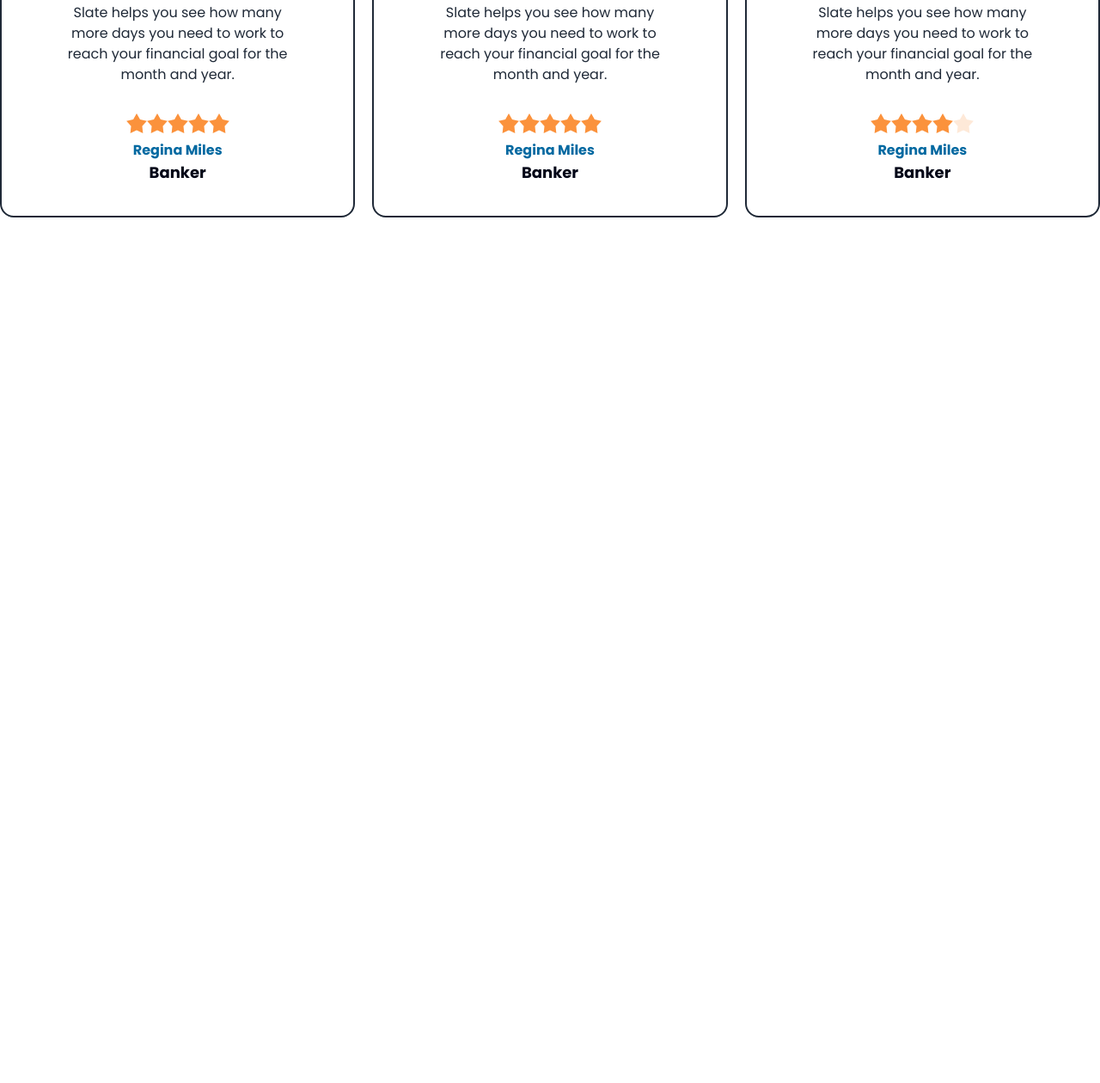
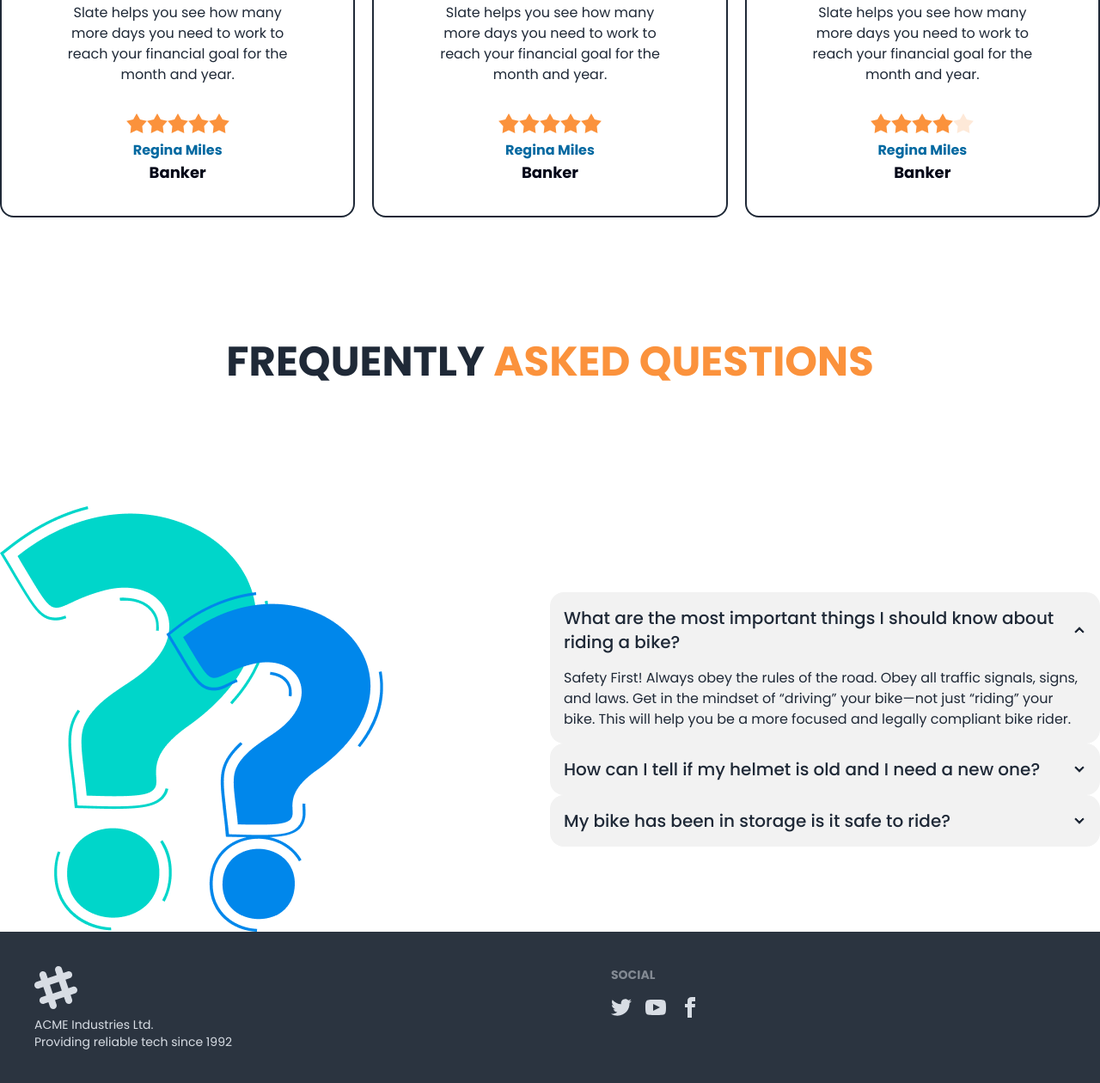
Before and after one commit to henryjobel/biker-zone, a plain HTML site: page index.html in a window 1280 px wide. Shown: the part 2254-3514 px from the top of the page at 86% size. Before the commit the page ends 2555 px from the top, so only its background shows below. Drawn offline with nearby package versions, Linux system fonts and the light colour scheme.

Commit message:
site done to use

```diff
--- a/index.html
+++ b/index.html
@@ -129,7 +129,7 @@
             <div class="card-body">
               <h2 class="card-title text-3xl">Ducati XDIAVEL S-73</h2>
               <p class="text-base">Lorem ipsum dolor sit amet, consectetur adipiscing elit. Lacus, fermentum amet faucibus sed id nisi lectus at.</p>
-              <div class="card-actions justify-start">
+              <div class="card-actions justify-center">
                 <button class="btn btn-primary">Buy Now</button>
               </div>
             </div>
@@ -140,7 +140,7 @@
             <div class="card-body">
               <h2 class="card-title text-3xl">Ducati XDIAVEL S-73</h2>
               <p class="text-base">Lorem ipsum dolor sit amet, consectetur adipiscing elit. Lacus, fermentum amet faucibus sed id nisi lectus at.</p>
-              <div class="card-actions justify-start">
+              <div class="card-actions justify-center">
                 <button class="btn btn-primary">Buy Now</button>
               </div>
             </div>
@@ -151,7 +151,7 @@
             <div class="card-body">
               <h2 class="card-title text-3xl">Ducati XDIAVEL S-73</h2>
               <p class="text-base">Lorem ipsum dolor sit amet, consectetur adipiscing elit. Lacus, fermentum amet faucibus sed id nisi lectus at.</p>
-              <div class="card-actions justify-start">
+              <div class="card-actions justify-center">
                 <button class="btn btn-primary">Buy Now</button>
               </div>
             </div>
@@ -231,7 +231,58 @@
           </div>
         </div>
       </section>
+      <!-- faq section -->
+      <section>
+        <h3 class="text-center text-5xl font-semibold my-36  uppercase">Frequently <span class=" text-orange-400">Asked Questions</span></h3>
+      </section>
+      <div class="flex flex-col lg:flex-row justify-center items-center">
+        <div class="flex-1">
+          <img src="./images/others/faq.png" alt="">
+        </div>
+        <div class="flex-1">
+          <div class="collapse collapse-arrow bg-base-200">
+            <input type="radio" name="my-accordion-2" checked="checked" />
+            <div class="collapse-title text-xl font-medium">
+              What are the most important things I should know about riding a bike?
+            </div>
+            <div class="collapse-content">
+              <p>Safety First! Always obey the rules of the road. Obey all traffic signals, signs, and laws. Get in the mindset of “driving” your bike—not just “riding” your bike. This will help you be a more focused and legally compliant bike rider. </p>
+            </div>
+          </div>
+          <div class="collapse collapse-arrow bg-base-200">
+            <input type="radio" name="my-accordion-2" />
+            <div class="collapse-title text-xl font-medium">
+              How can I tell if my helmet is old and I need a new one?
+            </div>
+            <div class="collapse-content">
+              <p>Safety First! Always obey the rules of the road. Obey all traffic signals, signs, and laws. Get in the mindset of “driving” your bike—not just “riding” your bike. This will help you be a more focused and legally compliant bike rider. </p>
+            </div>
+          </div>
+          <div class="collapse collapse-arrow bg-base-200">
+            <input type="radio" name="my-accordion-2" />
+            <div class="collapse-title text-xl font-medium">
+              My bike has been in storage is it safe to ride?
+            </div>
+            <div class="collapse-content">
+              <p>Safety First! Always obey the rules of the road. Obey all traffic signals, signs, and laws. Get in the mindset of “driving” your bike—not just “riding” your bike. This will help you be a more focused and legally compliant bike rider. </p>
+            </div>
+          </div>
+        </div>
+      </div>
     </main>
-    <footer></footer>
+    <footer class="footer p-10 bg-neutral text-neutral-content w-full">
+      <div>
+        <svg width="50" height="50" viewBox="0 0 24 24" xmlns="http://www.w3.org/2000/svg" fill-rule="evenodd" clip-rule="evenodd" class="fill-current"><path d="M22.672 15.226l-2.432.811.841 2.515c.33 1.019-.209 2.127-1.23 2.456-1.15.325-2.148-.321-2.463-1.226l-.84-2.518-5.013 1.677.84 2.517c.391 1.203-.434 2.542-1.831 2.542-.88 0-1.601-.564-1.86-1.314l-.842-2.516-2.431.809c-1.135.328-2.145-.317-2.463-1.229-.329-1.018.211-2.127 1.231-2.456l2.432-.809-1.621-4.823-2.432.808c-1.355.384-2.558-.59-2.558-1.839 0-.817.509-1.582 1.327-1.846l2.433-.809-.842-2.515c-.33-1.02.211-2.129 1.232-2.458 1.02-.329 2.13.209 2.461 1.229l.842 2.515 5.011-1.677-.839-2.517c-.403-1.238.484-2.553 1.843-2.553.819 0 1.585.509 1.85 1.326l.841 2.517 2.431-.81c1.02-.33 2.131.211 2.461 1.229.332 1.018-.21 2.126-1.23 2.456l-2.433.809 1.622 4.823 2.433-.809c1.242-.401 2.557.484 2.557 1.838 0 .819-.51 1.583-1.328 1.847m-8.992-6.428l-5.01 1.675 1.619 4.828 5.011-1.674-1.62-4.829z"></path></svg>
+        <p>ACME Industries Ltd.<br/>Providing reliable tech since 1992</p>
+      </div>
+      <div>
+        <span class="footer-title">Social</span>
+        <div class="grid grid-flow-col gap-4">
+          <a><svg xmlns="http://www.w3.org/2000/svg" width="24" height="24" viewBox="0 0 24 24" class="fill-current"><path d="M24 4.557c-.883.392-1.832.656-2.828.775 1.017-.609 1.798-1.574 2.165-2.724-.951.564-2.005.974-3.127 1.195-.897-.957-2.178-1.555-3.594-1.555-3.179 0-5.515 2.966-4.797 6.045-4.091-.205-7.719-2.165-10.148-5.144-1.29 2.213-.669 5.108 1.523 6.574-.806-.026-1.566-.247-2.229-.616-.054 2.281 1.581 4.415 3.949 4.89-.693.188-1.452.232-2.224.084.626 1.956 2.444 3.379 4.6 3.419-2.07 1.623-4.678 2.348-7.29 2.04 2.179 1.397 4.768 2.212 7.548 2.212 9.142 0 14.307-7.721 13.995-14.646.962-.695 1.797-1.562 2.457-2.549z"></path></svg></a>
+          <a><svg xmlns="http://www.w3.org/2000/svg" width="24" height="24" viewBox="0 0 24 24" class="fill-current"><path d="M19.615 3.184c-3.604-.246-11.631-.245-15.23 0-3.897.266-4.356 2.62-4.385 8.816.029 6.185.484 8.549 4.385 8.816 3.6.245 11.626.246 15.23 0 3.897-.266 4.356-2.62 4.385-8.816-.029-6.185-.484-8.549-4.385-8.816zm-10.615 12.816v-8l8 3.993-8 4.007z"></path></svg></a>
+          <a><svg xmlns="http://www.w3.org/2000/svg" width="24" height="24" viewBox="0 0 24 24" class="fill-current"><path d="M9 8h-3v4h3v12h5v-12h3.642l.358-4h-4v-1.667c0-.955.192-1.333 1.115-1.333h2.885v-5h-3.808c-3.596 0-5.192 1.583-5.192 4.615v3.385z"></path></svg></a>
+        </div>
+      </div>
+    </footer>
 </body>
 </html>
```
